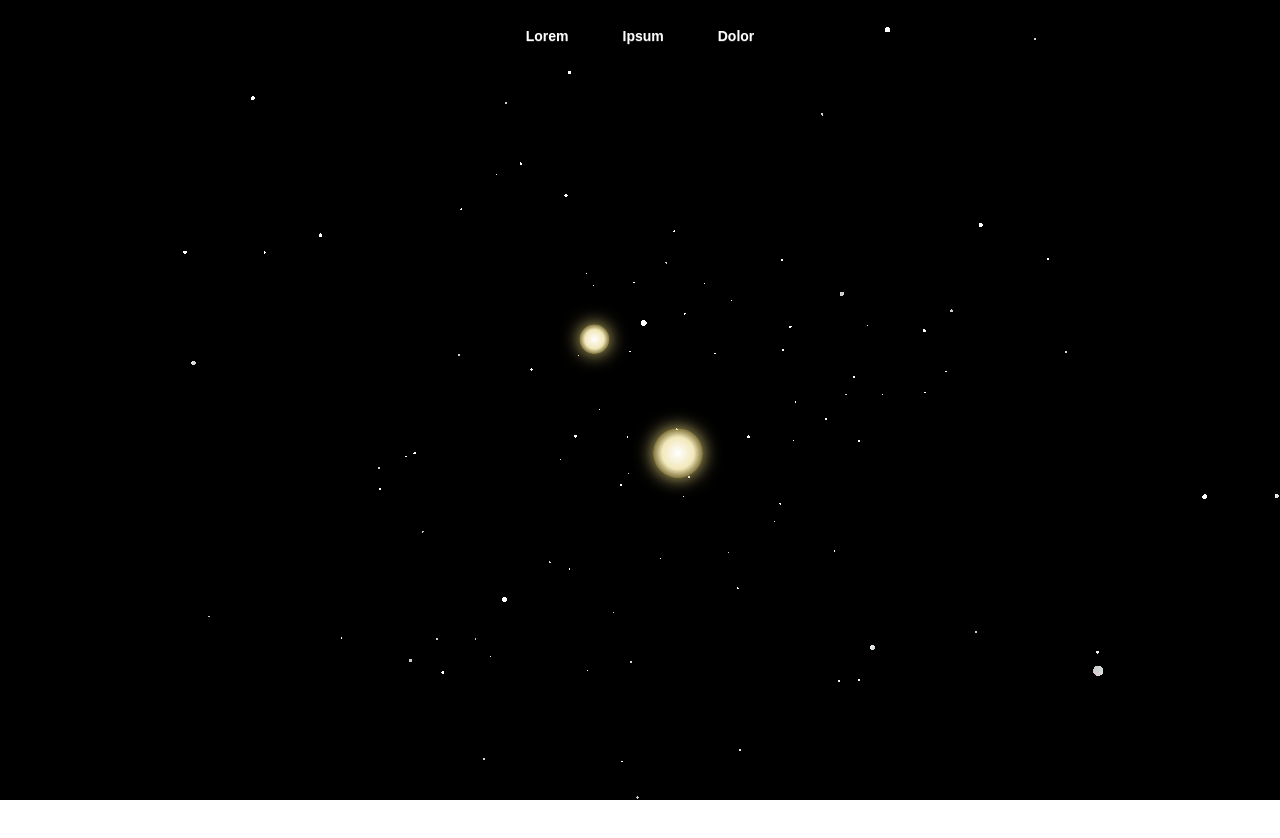
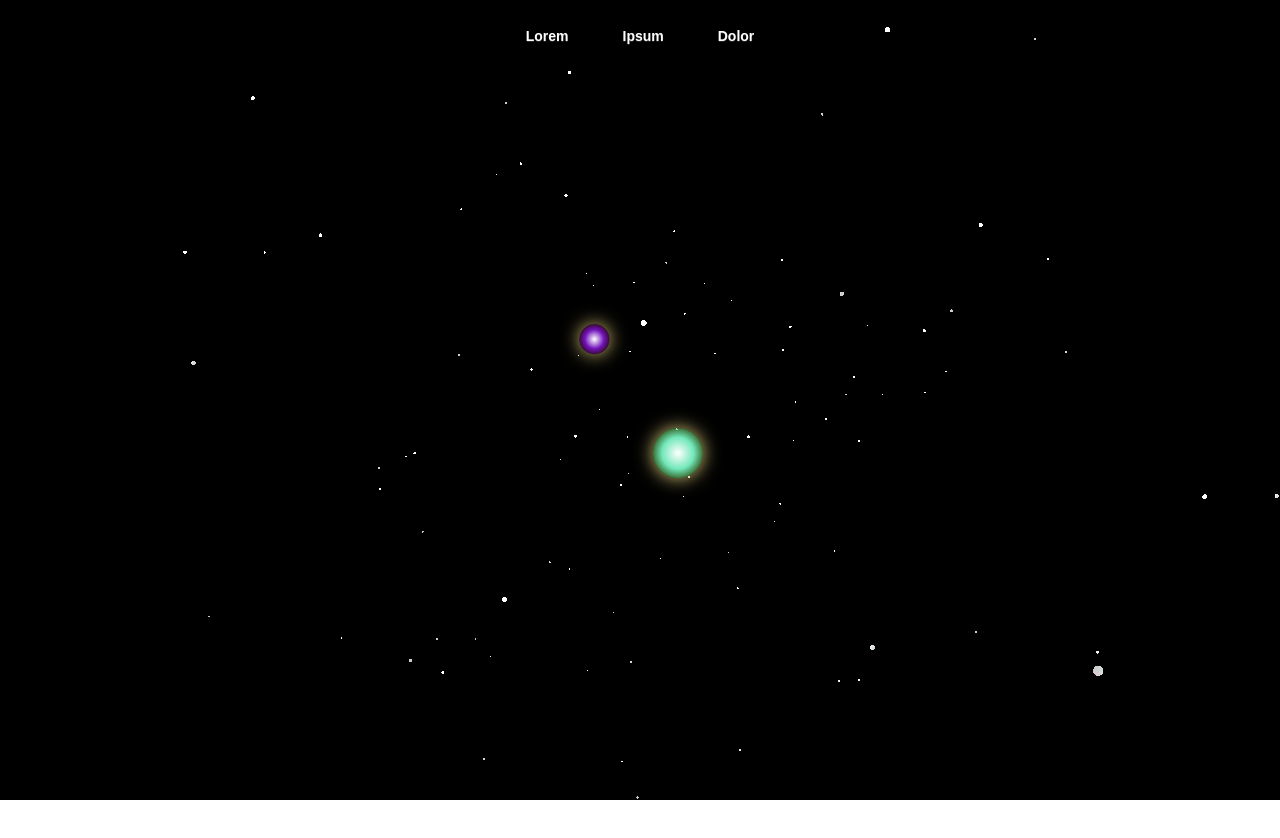
Before and after one commit to vSpaike/portfolio, a React (Vite) app in the folder front/: page / in a window 1280 px wide. Shown: the top 838 px of the page. Built offline with nearby package versions, Linux system fonts and the light colour scheme.

Commit message:
tests colors

```diff
--- a/front/src/pages/Accueil.tsx
+++ b/front/src/pages/Accueil.tsx
@@ -10,13 +10,15 @@ function Background() {
         position: [0.25, -0.35, 0],
         size: 50,
         title: "Mon étoile 1",
-        onClick: () => console.log("Étoile 1 cliquée")
+        onClick: () => console.log("Étoile 1 cliquée"),
+        background: "rgba(255,255,255,1) 0%, rgba(120,244,196,0.95) 45%, rgba(120,232,120,0.5) 70%, rgba(120,232,120,0) 100%"
         },
         {
           position: [-0.3, 0.4, 0],
           size: 30,
           title: "Mon étoile 2",
-          onClick: () => console.log("Étoile 2 cliquée")
+          onClick: () => console.log("Étoile 2 cliquée"),
+          background: "rgba(255,255,255,1) 0%, rgba(120,20,196,0.95) 45%, rgba(120,20,120,0.5) 70%, rgba(120,20,120,0) 100%"
         }
       ]}
     />
```
